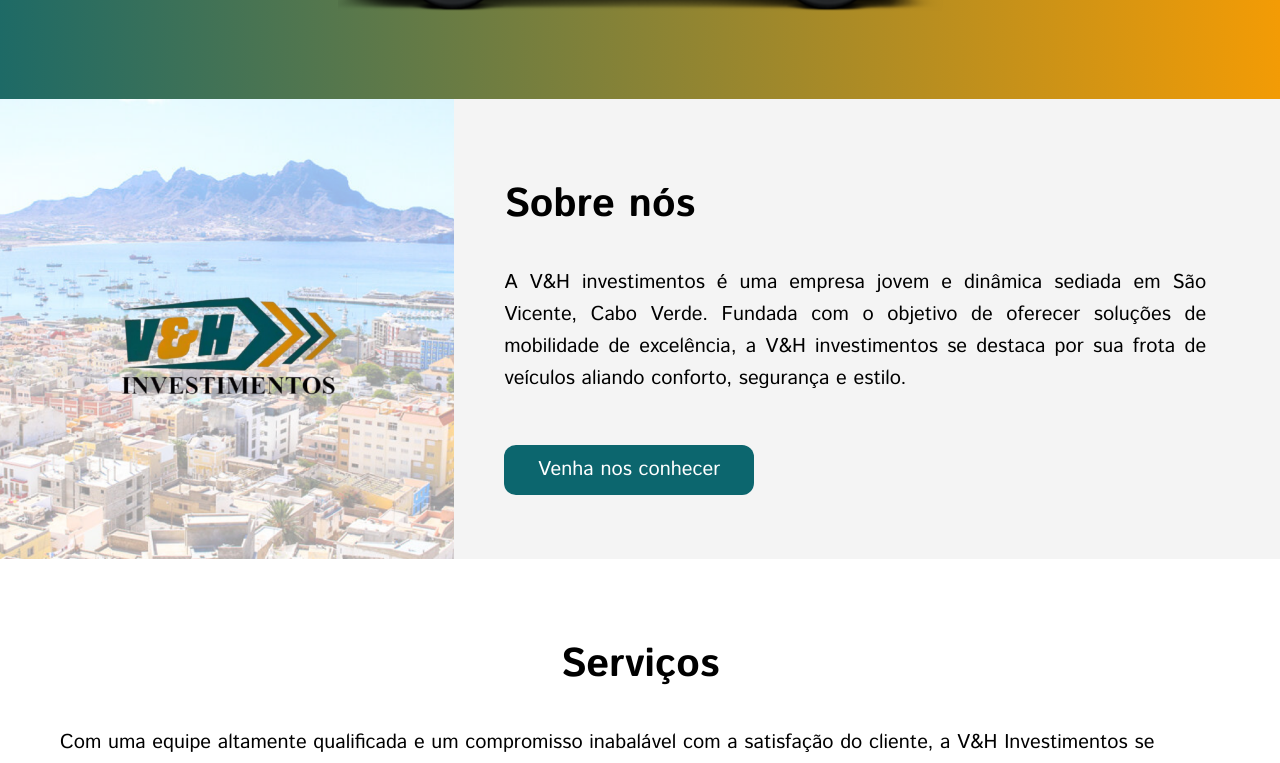
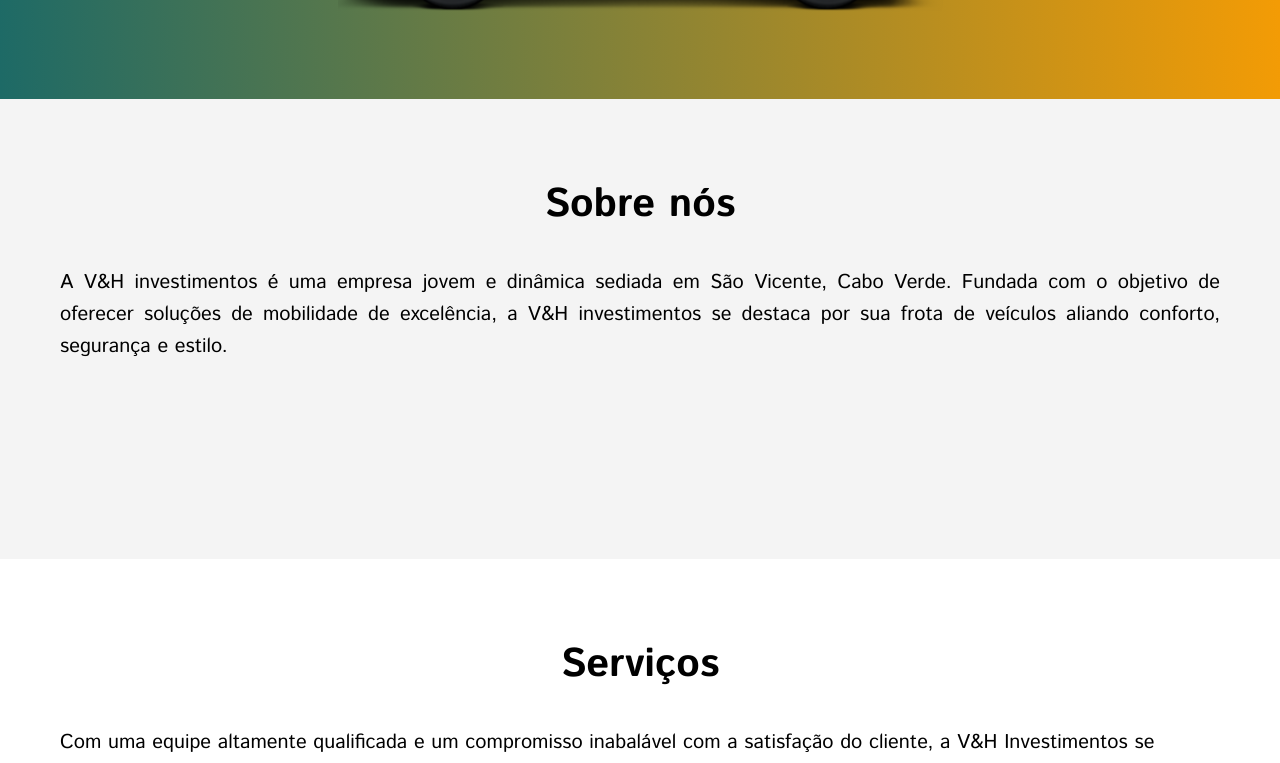
Before and after one commit to d-coder47/rent-a-car, a React (Vite) app: page / in a window 1280 px wide. Shown: the part 835-1598 px from the top of the page. Built offline with nearby package versions, Linux system fonts and the light colour scheme.

Commit message:
feat: Add improvements to the about section

```diff
--- a/src/components/About/About.tsx
+++ b/src/components/About/About.tsx
@@ -1,7 +1,6 @@
-import { Avatar, Box, Button, Typography, useTheme } from "@mui/material";
+import { Box, Typography, useTheme } from "@mui/material";
 import React from "react";
 import { useTranslation } from "react-i18next";
-import mindelo from "../../assets/mindelo.png";
 
 const About: React.FC = () => {
   const { t } = useTranslation();
@@ -10,13 +9,7 @@ const About: React.FC = () => {
 
   const typographyStyle = {
     headline: {
-      textAlign: {
-        xs: "center",
-        sm: "center",
-        md: "center",
-        lg: "justify",
-        xl: "justify",
-      },
+      textAlign: "center",
       color: "#000000",
       marginTop: {
         xs: "30px",
@@ -30,26 +23,6 @@ const About: React.FC = () => {
       textAlign: "justify",
       color: "#000",
       marginTop: "36px",
-    },
-    cta: {
-      height: "50px",
-      width: "250px",
-      borderRadius: "12px",
-      textAlign: "justify",
-      color: "#ffffff",
-      marginTop: {
-        xs: "30px",
-        sm: "30px",
-        md: "30px",
-        lg: "50px",
-        xl: "50px",
-      },
-      textTransform: "none",
-      background: theme.palette.secondary.main,
-      "&:hover": {
-        backgroundColor: theme.palette.secondary.dark,
-        color: "#FFFFFF",
-      },
     },
   };
 
@@ -89,30 +62,6 @@ const About: React.FC = () => {
     >
       <Box
         sx={{
-          width: {
-            xs: "100%",
-            sm: "100%",
-            md: "100%",
-            lg: "55%",
-            xl: "55%",
-          },
-          height: {
-            xs: "100%",
-            sm: "100%",
-            md: "400px",
-            lg: "100%",
-            xl: "100%",
-          },
-        }}
-      >
-        <Avatar
-          alt="mindelo image"
-          sx={{ width: "100%", height: "100%", borderRadius: "0px" }}
-          src={mindelo}
-        />
-      </Box>
-      <Box
-        sx={{
           background: "#F4F4F4",
           width: "100%",
           height: {
@@ -123,18 +72,12 @@ const About: React.FC = () => {
             xl: "100%",
           },
           display: "flex",
-          justifyContent: {
-            xs: "center",
-            sm: "center",
-            md: "center",
-            lg: "left",
-            xl: "left",
-          },
+          justifyContent: "center",
         }}
       >
         <Box
           sx={{
-            width: "85%",
+            width: "100%",
             height: {
               xs: "100%",
               sm: "100%",
@@ -146,18 +89,11 @@ const About: React.FC = () => {
               xs: "0px 0px 10px 0px",
               sm: "0px 0px 10px 0px",
               md: "0px 0px 10px 0px",
-              lg: "80px 20px 20px 50px",
-              xl: "80px 20px 20px 50px",
+              lg: "80px 60px 20px 60px",
+              xl: "80px 60px 20px 60px",
             },
 
-            display: {
-              xs: "flex",
-              sm: "flex",
-              md: "flex",
-              lg: "block",
-              xl: "block",
-            },
-            justifyContent: "flex-start",
+            display: "flex",
             alignItems: "center",
             flexDirection: "column",
           }}
@@ -169,9 +105,6 @@ const About: React.FC = () => {
           <Typography sx={typographyStyle.subheadline} variant="body1">
             {t("homepage.about.subheadline")}
           </Typography>
-          <Button sx={typographyStyle.cta}>
-            <Typography variant="body1">{t("homepage.about.cta")}</Typography>
-          </Button>
         </Box>
       </Box>
     </Box>
--- a/src/components/Engagement/Engagement.tsx
+++ b/src/components/Engagement/Engagement.tsx
@@ -42,7 +42,7 @@ const Engagement: React.FC = () => {
           variant="body1"
           sx={{
             color: "#000",
-            textAlign: "center",
+            textAlign: "justify",
           }}
         >
           {t("homepage.engagement.subheadline")}
```
